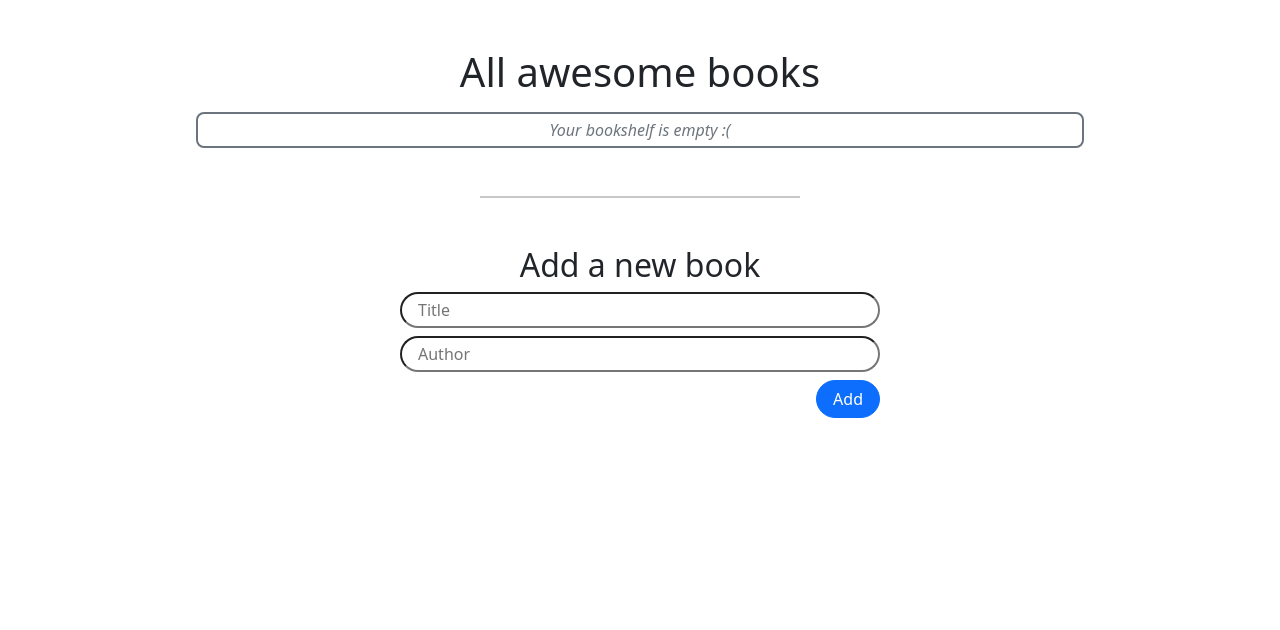
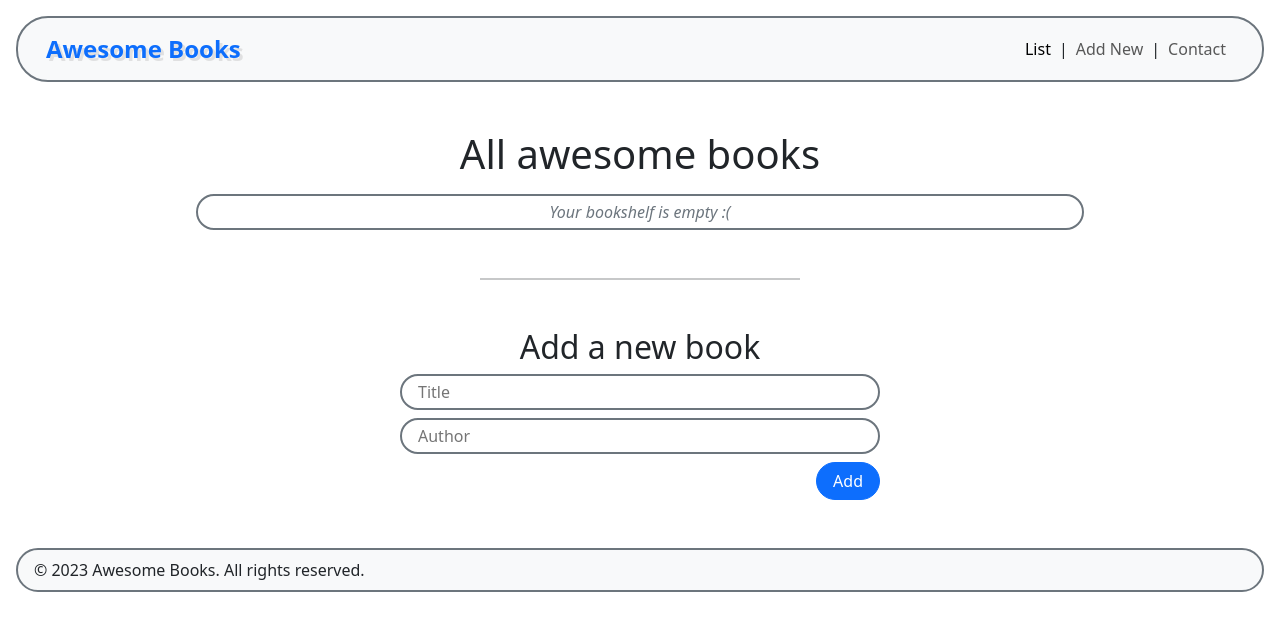
Before and after one commit to grauJavier/awesome-books, a website: page index.html in a window 1280 px wide. Drawn offline with nearby package versions, Linux system fonts and the light colour scheme.

Commit message:
Bootstrap on HTML

```diff
--- a/css/style.css
+++ b/css/style.css
@@ -2,3 +2,11 @@
 #add-book__form {
   width: 30rem;
 }
+
+#navbar__logo {
+  text-shadow: 3px 3px #bdbdbd69;
+}
+
+.nav-link:hover {
+  color:#0d6efd;
+}
--- a/index.html
+++ b/index.html
@@ -15,11 +15,36 @@
 </head>
 
 <body>
+  <header>
+    <nav class="navbar navbar-expand-lg bg-light border border-2 rounded-5 border-secondary mt-3 me-3 ms-3 ps-3 pe-3">
+      <div class="container-fluid">
+        <a id="navbar__logo" class="navbar-brand fw-bolder text-primary fs-4" href="#">Awesome Books</a>
+        <button class="navbar-toggler" type="button" data-bs-toggle="collapse" data-bs-target="#navbarTogglerDemo02" aria-controls="navbarTogglerDemo02" aria-expanded="false" aria-label="Toggle navigation">
+          <span class="navbar-toggler-icon"></span>
+        </button>
+        <div class="collapse navbar-collapse" id="navbarTogglerDemo02">
+          <ul class="navbar-nav ms-auto mb-2 mb-lg-0 align-items-center">
+            <li class="nav-item">
+              <a class="nav-link active" aria-current="page" href="#">List</a>
+            </li>
+            <span class="align-middle">|</span>
+            <li class="nav-item">
+              <a class="nav-link" href="#">Add New</a>
+            </li>
+            <span class="align-middle">|</span>
+            <li class="nav-item">
+              <a class="nav-link">Contact</a>
+            </li>
+          </ul>
+        </div>
+      </div>
+    </nav>
+  </header>
   <main>
     <section id="books" class="d-flex justify-content-center m-5">
       <div id="books__container" class="d-flex flex-column justify-content-center w-75 gap-2">
         <h1 class="text-center">All awesome books</h1>
-        <div id="books-listed__container" class="border border-2 border-secondary rounded-3 p-1">
+        <div id="books-listed__container" class="border border-2 border-secondary rounded-5 p-1">
           <p id="books-listed__text-empty" class="fst-italic text-center mb-0 text-secondary d-none">Your bookshelf is empty :(</span>
           <table class="table table-striped mb-0">
             <tbody id="books-listed__body" class="align-middle">
@@ -33,8 +58,8 @@
       <div id="add-book__container" class="d-flex flex-column justify-content-center">
         <h2 class="text-center">Add a new book</h2>
         <form action="" id="add-book__form" class="d-flex flex-column m-auto gap-2">
-          <input type="text" id="add-book__title" class="rounded-pill p-1 ps-3" placeholder="Title" required/>
-          <input type="text" id="add-book__author" class="rounded-pill p-1 ps-3" placeholder="Author" required/>
+          <input type="text" id="add-book__title" class="rounded-pill p-1 ps-3 border border-2 border-secondary" placeholder="Title" required/>
+          <input type="text" id="add-book__author" class="rounded-pill p-1 ps-3 border border-2 border-secondary" placeholder="Author" required/>
           <button type="" id="add-book__add-button" class="btn btn-primary rounded-pill ms-auto ps-3 pe-3">
             Add
           </button>
@@ -42,6 +67,12 @@
       </div>
     </section>
   </main>
+  <footer class="position-relative">
+    <div id="footer__container" class="bg-light border border-2 rounded-5 border-secondary mt-3 me-3 ms-3 ps-3 pe-3">
+      <p class="mb-2 mt-2">© 2023 Awesome Books. All rights reserved.</p>
+    </div>
+
+  </footer>
 </body>
 <script src="./JS/script.js"></script>
 
```
